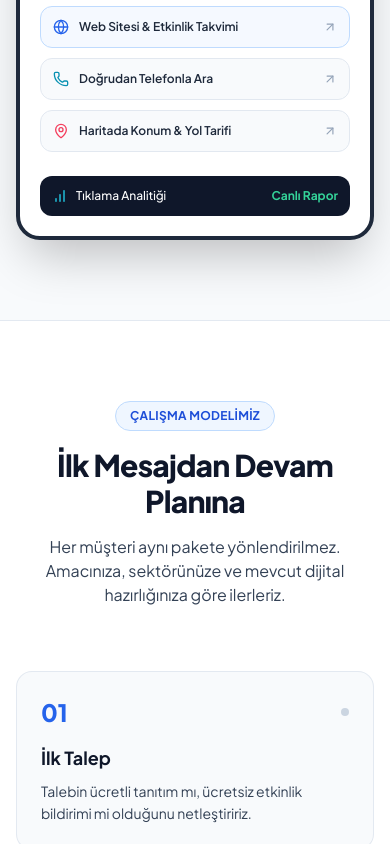
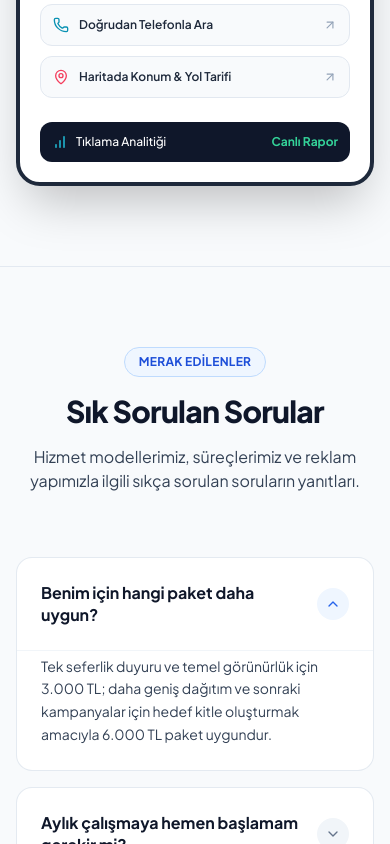
Before and after one commit to ozatabull2-cmd/ankara_cocuk_landingpage_v3, a React (Vite) app: page / in a window 390 px wide. Shown: the part 8336-9180 px from the top of the page. Built offline with nearby package versions, Linux system fonts and the light colour scheme.

Commit message:
refactor: remove dijital donusum badge, process steps section, and update FAQ items

```diff
--- a/src/App.tsx
+++ b/src/App.tsx
@@ -5,7 +5,6 @@ import { Philosophy } from './components/Philosophy';
 import { WeeklyPackages } from './components/WeeklyPackages';
 import { MonthlyModels } from './components/MonthlyModels';
 import { BioLinkSection } from './components/BioLinkSection';
-import { ProcessSteps } from './components/ProcessSteps';
 import { FaqSection } from './components/FaqSection';
 import { FinalCta } from './components/FinalCta';
 import { Footer } from './components/Footer';
@@ -35,10 +34,7 @@ export function App() {
         {/* 8. BioLink Pro Bölümü */}
         <BioLinkSection />
 
-        {/* 9. Sekiz Aşamalı Çalışma Süreci */}
-        <ProcessSteps />
-
-        {/* 10. Sık Sorulan Sorular */}
+        {/* 9. Sık Sorulan Sorular */}
         <FaqSection />
 
         {/* 11. Son CTA */}
--- a/src/components/BioLinkSection.tsx
+++ b/src/components/BioLinkSection.tsx
@@ -1,6 +1,6 @@
 import React from 'react';
 import { CONTACT_URL } from '../data/landingData';
-import { Link2, Phone, MapPin, Globe, MessageSquare, BarChart, ArrowUpRight, CheckCircle2, Sparkles } from 'lucide-react';
+import { Phone, MapPin, Globe, MessageSquare, BarChart, ArrowUpRight, CheckCircle2, Sparkles } from 'lucide-react';
 
 export const BioLinkSection: React.FC = () => {
   return (
@@ -11,11 +11,6 @@ export const BioLinkSection: React.FC = () => {
 
           {/* Left Column - Content */}
           <div className="lg:col-span-7 space-y-6">
-
-            <div className="inline-flex items-center gap-2 px-3.5 py-1.5 rounded-full bg-cyan-50 border border-cyan-200 text-cyan-800 text-xs font-bold tracking-wide uppercase">
-              <Link2 className="w-3.5 h-3.5" />
-              DİJİTAL DÖNÜŞÜM ARACI
-            </div>
 
             <h2 className="text-3xl sm:text-4xl lg:text-5xl font-extrabold text-[#0F172A] tracking-tight leading-tight">
               Tek bağlantı.{' '}
--- a/src/components/ProcessSteps.tsx
+++ /dev/null
@@ -1,50 +0,0 @@
-import React from 'react';
-import { PROCESS_STEPS } from '../data/landingData';
-
-export const ProcessSteps: React.FC = () => {
-  return (
-    <section id="nasil-ilerliyor" className="py-20 sm:py-28 bg-white scroll-mt-16 border-b border-slate-200/90">
-      <div className="max-w-7xl mx-auto px-4 sm:px-6 lg:px-8">
-
-        {/* Header */}
-        <div className="max-w-3xl mx-auto text-center space-y-4 mb-16">
-          <div className="inline-flex items-center gap-2 px-3.5 py-1.5 rounded-full bg-blue-50 border border-blue-200 text-blue-700 text-xs font-bold tracking-wide uppercase">
-            ÇALIŞMA MODELİMİZ
-          </div>
-          <h2 className="text-3xl sm:text-4xl font-extrabold text-[#0F172A] tracking-tight">
-            İlk Mesajdan Devam Planına
-          </h2>
-          <p className="text-base sm:text-lg text-slate-700 font-normal">
-            Her müşteri aynı pakete yönlendirilmez. Amacınıza, sektörünüze ve mevcut dijital hazırlığınıza göre ilerleriz.
-          </p>
-        </div>
-
-        {/* 8-Step Grid */}
-        <div className="grid sm:grid-cols-2 lg:grid-cols-4 gap-6">
-          {PROCESS_STEPS.map((step) => (
-            <div
-              key={step.stepNumber}
-              className="relative bg-[#F8FAFC] rounded-2xl p-6 sm:p-7 border border-slate-200/90 hover:border-blue-300 hover:shadow-md transition-all duration-200 flex flex-col justify-between group"
-            >
-              <div>
-                <div className="flex items-center justify-between mb-4">
-                  <span className="text-2xl font-black text-blue-600 group-hover:scale-110 transition-transform">
-                    {step.stepNumber}
-                  </span>
-                  <span className="w-2 h-2 rounded-full bg-slate-300 group-hover:bg-blue-600 transition-colors" />
-                </div>
-                <h3 className="text-lg font-bold text-slate-900 mb-2">
-                  {step.title}
-                </h3>
-                <p className="text-sm text-slate-700 leading-relaxed">
-                  {step.description}
-                </p>
-              </div>
-            </div>
-          ))}
-        </div>
-
-      </div>
-    </section>
-  );
-};
--- a/src/data/landingData.ts
+++ b/src/data/landingData.ts
@@ -26,11 +26,6 @@ export interface MonthlyModel {
   highlightBadge?: string;
 }
 
-export interface ProcessStep {
-  stepNumber: string;
-  title: string;
-  description: string;
-}
 
 export interface FaqItem {
   id: string;
@@ -41,7 +36,6 @@ export interface FaqItem {
 export const NAV_LINKS = [
   { label: "Haftalık Paketler", href: "#haftalik-paketler" },
   { label: "Aylık Çalışmalar", href: "#aylik-calismalar" },
-  { label: "Nasıl İlerliyor?", href: "#nasil-ilerliyor" },
   { label: "SSS", href: "#sss" },
 ];
 
@@ -140,55 +134,8 @@ export const MONTHLY_MODELS: MonthlyModel[] = [
   },
 ];
 
-export const PROCESS_STEPS: ProcessStep[] = [
-  {
-    stepNumber: "01",
-    title: "İlk Talep",
-    description: "Talebin ücretli tanıtım mı, ücretsiz etkinlik bildirimi mi olduğunu netleştiririz.",
-  },
-  {
-    stepNumber: "02",
-    title: "İhtiyaç Analizi",
-    description: "Sektörü, hedefi ve kampanyanın öncelikli sonucunu belirleriz.",
-  },
-  {
-    stepNumber: "03",
-    title: "Paket Önerisi",
-    description: "Amaca göre 3.000 veya 6.000 TL’lik seçeneği sunarız.",
-  },
-  {
-    stepNumber: "04",
-    title: "Karar",
-    description: "Kapsamı, beklentiyi ve ölçülecek ilk sinyalleri netleştiririz.",
-  },
-  {
-    stepNumber: "05",
-    title: "Kampanya Hazırlığı",
-    description: "Profil, görsel, gönderi metni, teklif ve yönlendirmeleri kontrol ederiz.",
-  },
-  {
-    stepNumber: "06",
-    title: "Yayın ve Kampanya",
-    description: "İçeriği seçilen kanallarda yayınlar ve Meta reklamlarını başlatırız.",
-  },
-  {
-    stepNumber: "07",
-    title: "Sonuç ve Değerlendirme",
-    description: "Erişim, etkileşim ve olası dönüşüm kayıplarını yorumlarız.",
-  },
-  {
-    stepNumber: "08",
-    title: "Devam Planı",
-    description: "Tekrar tanıtım, üst paket veya aylık çalışma seçeneğini belirleriz.",
-  },
-];
 
 export const FAQ_ITEMS: FaqItem[] = [
-  {
-    id: "faq-1",
-    question: "Kayıt veya satış garantisi veriyor musunuz?",
-    answer: "Hayır. Hedef kitleye görünürlük, reklam dağıtımı ve ölçülebilir ilk sinyaller sağlıyoruz. Sonuç; teklifiniz, içerikleriniz, Instagram profiliniz, fiyatınız ve müşteri karşılama sürecinizden etkilenir.",
-  },
   {
     id: "faq-2",
     question: "Benim için hangi paket daha uygun?",
@@ -204,9 +151,4 @@ export const FAQ_ITEMS: FaqItem[] = [
     question: "Görsel ve videoyu kim hazırlıyor?",
     answer: "Yayıma hazır ana görsel veya videoyu işletme sağlar. Format, başlık, gönderi metni ve CTA konusunda yönlendirme yaparız. Sıfırdan profesyonel içerik üretimi ayrıca değerlendirilir.",
   },
-  {
-    id: "faq-5",
-    question: "20.000 ve 25.000 TL’lik modellerin farkı nedir?",
-    answer: "20.000 TL’lik modelde reklamlar Ankara Çocuk Ağı altyapısından yönetilir ve reklam bütçesi tarafımızdan karşılanır. 25.000 TL’lik modelde reklamlar okulun kendi reklam hesabından yönetilir, hedef kitleler okulda kalır ve reklam bütçesini okul karşılar.",
-  },
 ];
```
Also changed, not shown: 1 other file (tests, documents, lock files or other folders).
